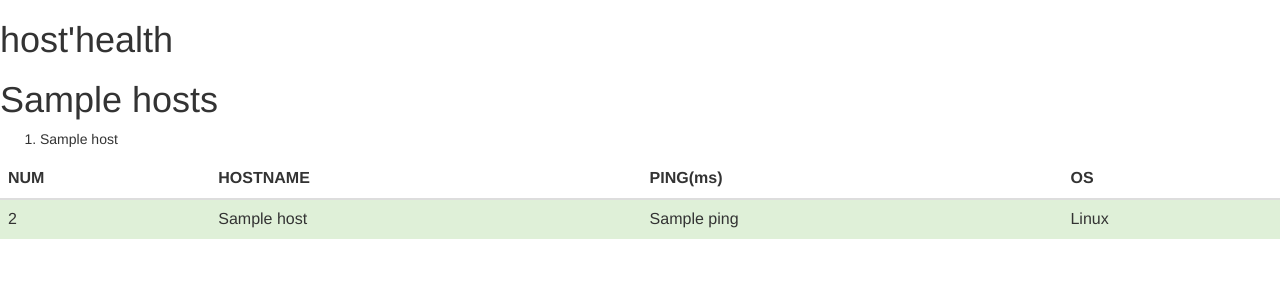
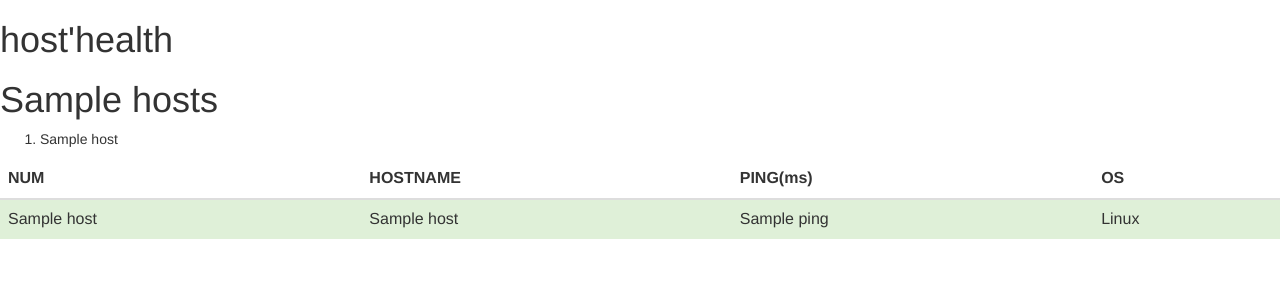
Before and after one commit to canghai908/chart, a Django app: template chart/templates/show.html in a window 1280 px wide. Shown: the top 300 px of the page. Run offline with Django 3.2, Linux system fonts and the light colour scheme; the template is opened without the code that fills it: most values are stand-ins (such as "Sample title", 1, 10 or a date in 2020).

Commit message:
showtest
showtest

```diff
--- a/chart/templates/show.html
+++ b/chart/templates/show.html
@@ -28,14 +28,14 @@
           </tr>
         </thead>
         <tbody>
+        {% for i in hosts %}
             <tr class="success">
-            <td>2</td>
-            {% for i in hosts %}
+            <td>{{i}}</td>
             <td>{{i.host}}</td>
             <td>{{i.ping}}</td>
             <td>Linux</td>
-            {%endfor%}
-          </tr>
+            </tr>
+         {%endfor%}
         </tbody>
       </table>
 </div><!-- /example -->
```
